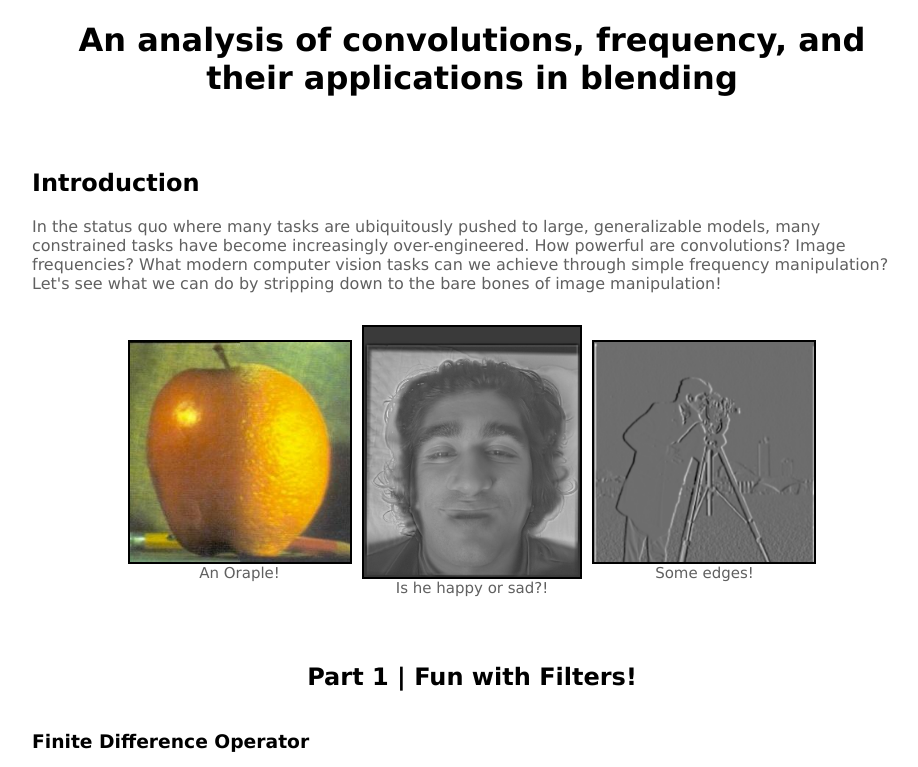
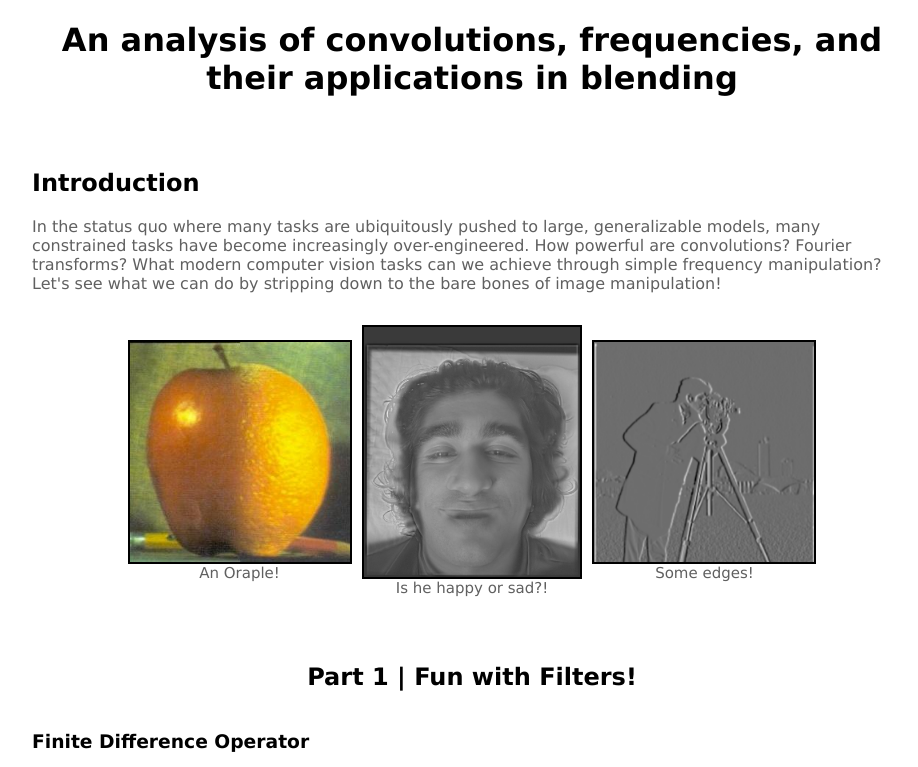
Before and after one commit to KiranSur/frequencyfun, a plain HTML site: page index.html in a window 1280 px wide. Shown: the top 767 px of the page, without its empty margins (168-1086 px from the left). Drawn offline with Linux system fonts and the light colour scheme.

Commit message:
small blurb fix

```diff
--- a/index.html
+++ b/index.html
@@ -92,14 +92,14 @@
 
 <body style="font-family: Verdana">
     <center>
-        <h1>An analysis of convolutions, frequency, and their applications in blending</h1>
+        <h1>An analysis of convolutions, frequencies, and their applications in blending</h1>
     </center>
 
     <h2>Introduction</h2>
 
     <p>
         In the status quo where many tasks are ubiquitously pushed to large, generalizable models, many constrained tasks
-        have become increasingly over-engineered. How powerful are convolutions? Image frequencies? What modern computer vision tasks can we
+        have become increasingly over-engineered. How powerful are convolutions? Fourier transforms? What modern computer vision tasks can we
         achieve through simple frequency manipulation? Let's see what we can do by stripping down to the bare bones of image manipulation!
     </p>
 
```
